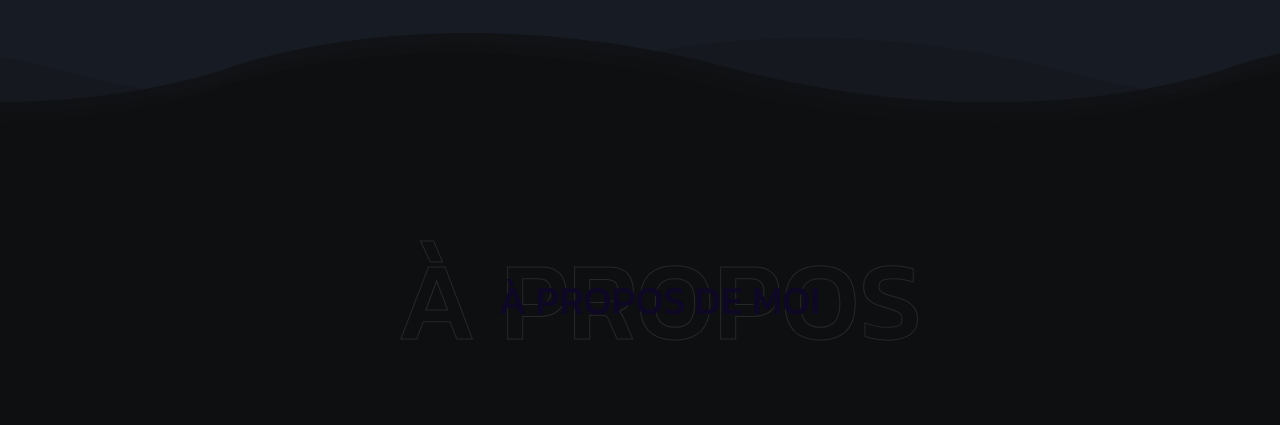
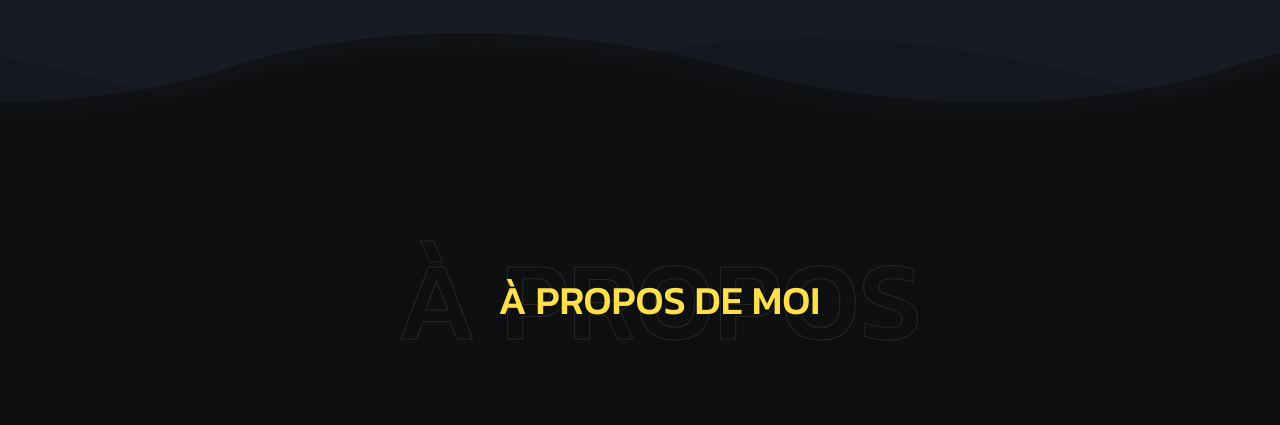
Before and after one commit to Sagbyy/Portofolio-V1, a plain HTML site: page index.html in a window 1280 px wide. Shown: the part 527-952 px from the top of the page. Drawn offline with nearby package versions, Linux system fonts and the light colour scheme.

Commit message:
Correction couleur du texte des titres

```diff
--- a/style.css
+++ b/style.css
@@ -16,7 +16,6 @@ html{
 
 
 
-
 /*Title*/
 
 .section-title{
@@ -30,7 +29,6 @@ html{
 .section-little{
     color: #ffe04b;
     text-align: center;
-    color: #0f0825
 }
 
 /*NAVBAR*/
```
